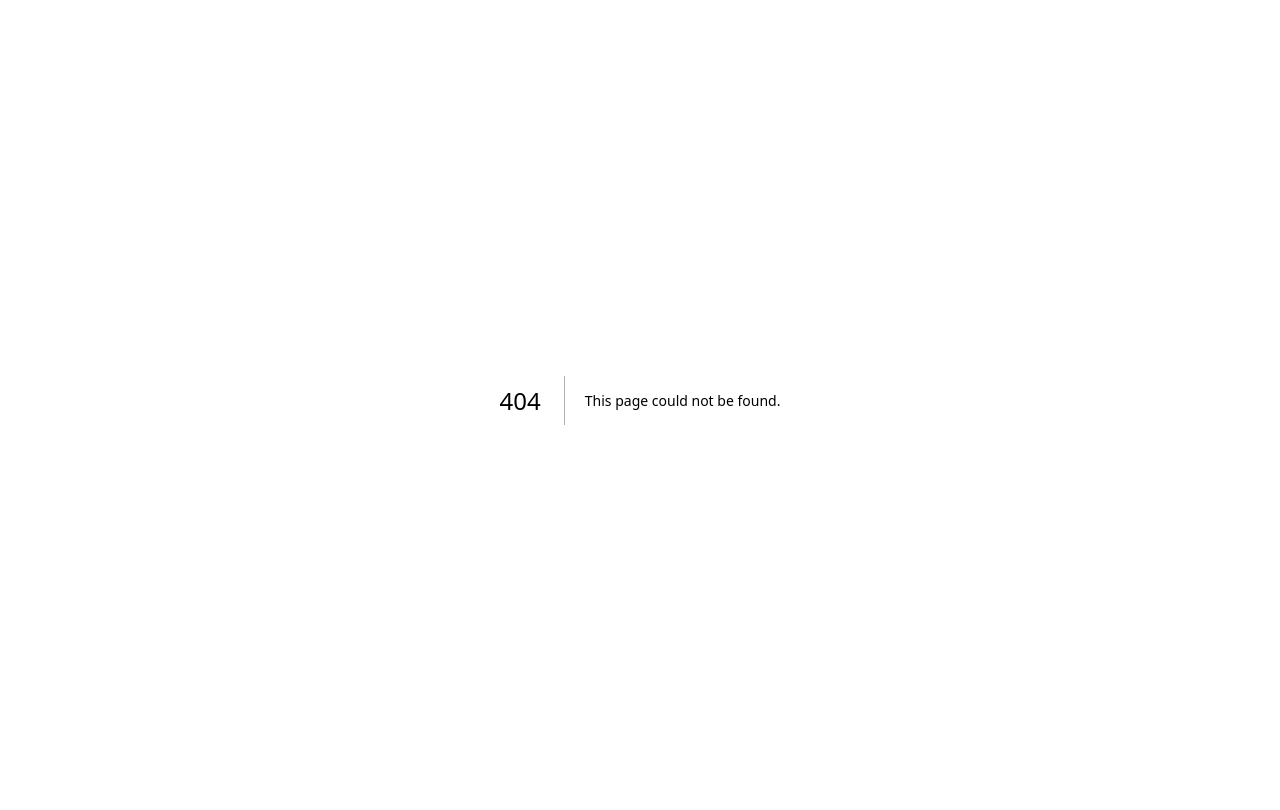
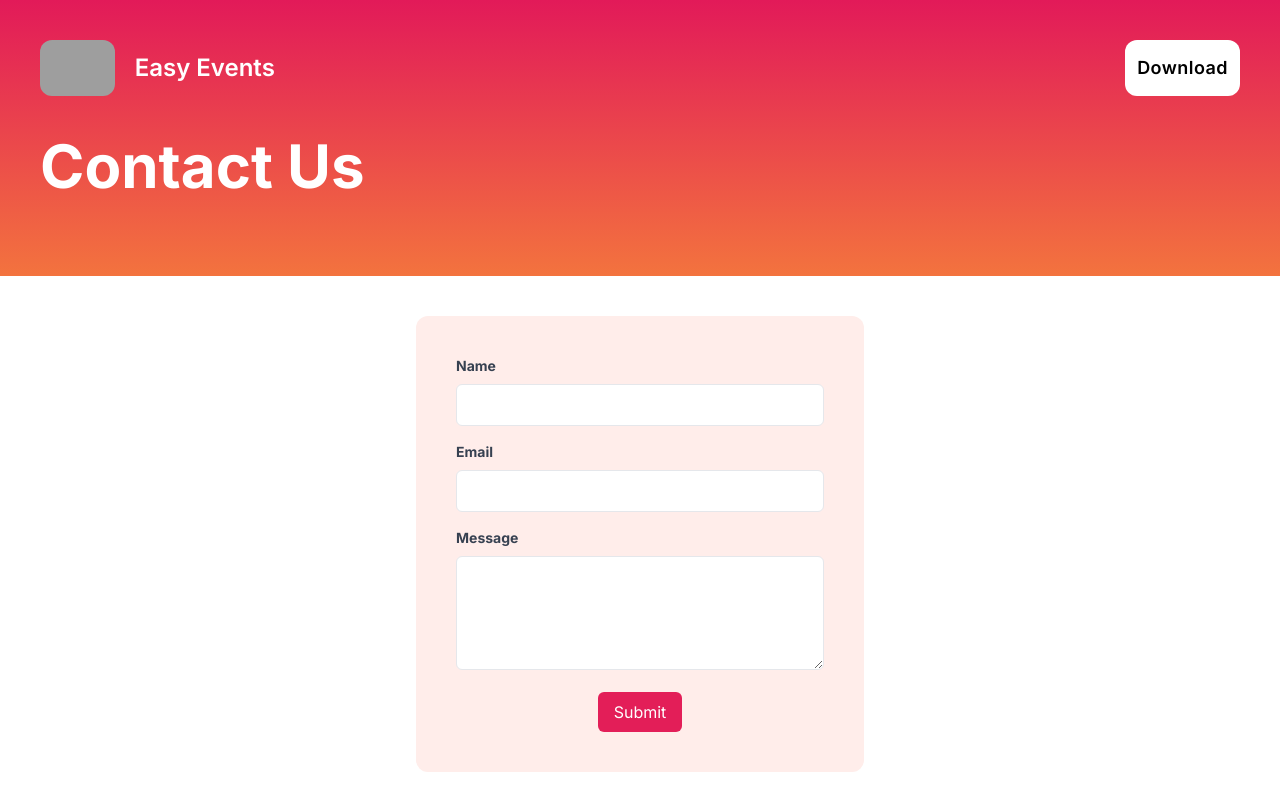
Before and after one commit to scenario7/easy-events, a Next.js app: page /contact in a window 1280 px wide. Before the commit this address had no page. Built offline with nearby package versions, Linux system fonts and the light colour scheme; grey boxes are pictures that could not be loaded.

Commit message:
fixed zoom issues and added rest of the pages

```diff
--- /dev/null
+++ b/src/app/blog/page.jsx
@@ -0,0 +1,58 @@
+import React from 'react'
+import Navbar from '../components/Navbar'
+import BlogCard from '../components/BlogCard'
+
+const BlogsPage = () => {
+
+
+    const blogs = [
+        {
+            image : 'https://t4.ftcdn.net/jpg/00/75/96/07/360_F_75960735_m5TDL2Uc90PQhZag5cSEOwSuRyKH5Glh.jpg',
+            date : '23rd January, 2024',
+            title : 'Birthday Parties 101',
+            content : 'In this edition of the Easy Events blog, we take you through the best way to organize a memorable birthday party for a loved one.'
+        },
+        {
+            image : 'https://t4.ftcdn.net/jpg/00/75/96/07/360_F_75960735_m5TDL2Uc90PQhZag5cSEOwSuRyKH5Glh.jpg',
+            date : '24th January, 2024',
+            title : 'Birthday Parties 101',
+            content : 'In this edition of the Easy Events blog, we take you through the best way to organize a memorable birthday party for a loved one.'
+        },
+        {
+            image : 'https://t4.ftcdn.net/jpg/00/75/96/07/360_F_75960735_m5TDL2Uc90PQhZag5cSEOwSuRyKH5Glh.jpg',
+            date : '25th January, 2024',
+            title : 'Birthday Parties 101',
+            content : 'In this edition of the Easy Events blog, we take you through the best way to organize a memorable birthday party for a loved one.'
+        },
+        {
+            image : 'https://t4.ftcdn.net/jpg/00/75/96/07/360_F_75960735_m5TDL2Uc90PQhZag5cSEOwSuRyKH5Glh.jpg',
+            date : '26th January, 2024',
+            title : 'Birthday Parties 101',
+            content : 'In this edition of the Easy Events blog, we take you through the best way to organize a memorable birthday party for a loved one.'
+        },
+        {
+            image : 'https://t4.ftcdn.net/jpg/00/75/96/07/360_F_75960735_m5TDL2Uc90PQhZag5cSEOwSuRyKH5Glh.jpg',
+            date : '23rd January, 2024',
+            title : 'Birthday Parties 101',
+            content : 'In this edition of the Easy Events blog, we take you through the best way to organize a memorable birthday party for a loved one.'
+        }
+    ]
+
+  return (
+    <div>
+        <div className='bg-gradient-to-b from-[#E21A59] to-[#F3733E] justify-start flex flex-col p-10 gap-10'>
+            <Navbar/>
+            <h1 className='text-white font-bold text-6xl pb-10'>The Easy Events Blog</h1>
+        </div>
+        <div className='grid grid-cols-3 gap-8 px-10 py-10'>
+            {blogs.map((blog) => {
+                return(
+                    <BlogCard props={blog} key={blog.date}/>
+                )
+            })}
+        </div>
+    </div>
+  )
+}
+
+export default BlogsPage
--- /dev/null
+++ b/src/app/components/BlogCard.jsx
@@ -0,0 +1,15 @@
+import React from 'react'
+import Image from 'next/image'
+
+const BlogCard = ({props}) => {
+  return (
+    <div className='bg-white rounded-xl shadow-lg p-8 flex flex-col'>
+        <img src={props.image} className='w-full h-44 object-cover rounded-xl pb-5'/>
+        <h1 className='font-semibold text-xl'>{props.title}</h1>
+        <h1 className='font-semibold text-lg text-stone-600'>{props.date}</h1>
+        <p>{props.content}</p>
+    </div>
+  )
+}
+
+export default BlogCard
--- /dev/null
+++ b/src/app/components/ContactForm.jsx
@@ -0,0 +1,83 @@
+// components/ContactForm.js
+"use client"
+import { useState } from 'react';
+
+const ContactForm = () => {
+  const [formData, setFormData] = useState({
+    name: '',
+    email: '',
+    message: '',
+  });
+
+  const handleChange = (e) => {
+    const { name, value } = e.target;
+    setFormData((prevData) => ({
+      ...prevData,
+      [name]: value,
+    }));
+  };
+
+  const handleSubmit = (e) => {
+    e.preventDefault();
+    // Handle form submission logic here
+    console.log('Form submitted:', formData);
+    // You can add your form submission logic or send data to an API here
+  };
+
+  return (
+    <form className="max-w-md mx-auto bg-[#FFEDEA] p-10 rounded-xl" onSubmit={handleSubmit}>
+      <div className="mb-4">
+        <label htmlFor="name" className="block text-gray-700 text-sm font-bold mb-2">
+          Name
+        </label>
+        <input
+          type="text"
+          id="name"
+          name="name"
+          value={formData.name}
+          onChange={handleChange}
+          className="w-full px-3 py-2 border rounded-md focus:outline-none focus:border-blue-500"
+          required
+        />
+      </div>
+      <div className="mb-4">
+        <label htmlFor="email" className="block text-gray-700 text-sm font-bold mb-2">
+          Email
+        </label>
+        <input
+          type="email"
+          id="email"
+          name="email"
+          value={formData.email}
+          onChange={handleChange}
+          className="w-full px-3 py-2 border rounded-md focus:outline-none focus:border-blue-500"
+          required
+        />
+      </div>
+      <div className="mb-4">
+        <label htmlFor="message" className="block text-gray-700 text-sm font-bold mb-2">
+          Message
+        </label>
+        <textarea
+          id="message"
+          name="message"
+          value={formData.message}
+          onChange={handleChange}
+          className="w-full px-3 py-2 border rounded-md focus:outline-none focus:border-blue-500"
+          rows="4"
+          required
+        ></textarea>
+      </div>
+      <div className="text-center">
+        <button
+          type="submit"
+          className="bg-[#E31E58] text-white px-4 py-2 rounded-md hover:bg-[#FFEDEA] focus:outline-none"
+        >
+          Submit
+        </button>
+      </div>
+    </form>
+  );
+};
+
+export default ContactForm;
--- a/src/app/components/Features.jsx
+++ b/src/app/components/Features.jsx
@@ -55,7 +55,7 @@ const Features = () => {
     <div className='flex w-full justify-between'>
         {features.map((feature) => {
             return(
-            <div className={`${feature.color} w-full flex flex-col items-center p-20 gap-10`} key={feature.title}>
+            <div className={`${feature.color} w-full flex flex-col items-center py-20 gap-10`} key={feature.title}>
                 <svg className={`h-16 ${feature.color==='bg-[#ffffff]' ? 'text-black' : 'text-white'}`} dangerouslySetInnerHTML={{ __html: feature.logo }} />
                 <h1 className={`font-semibold text-2xl ${feature.color === 'bg-[#ffffff]' ? 'text-black' : 'text-white'}`}>{feature.title}</h1>
             </div>
--- a/src/app/components/HeroSection.jsx
+++ b/src/app/components/HeroSection.jsx
@@ -9,9 +9,9 @@ const HeroSection = () => {
 
 
   return (
-    <div className='bg-gradient-to-b from-[#E21A59] to-[#F3733E] justify-start flex flex-col'>
+    <div className='bg-gradient-to-b from-[#E21A59] to-[#F3733E] justify-start flex flex-col px-10 pt-10'>
         <Navbar/>
-        <div className='px-48 flex flex-col md:flex-row lg:flex-row h-full gap-10 pt-20 items-center'>
+        <div className='flex flex-col md:flex-row lg:flex-row h-full gap-10 pt-20 items-center'>
             <h1 className='text-white font-bold text-6xl'>Your VIP pass to unforgettable moments.</h1>
             <Image src={PhoneMockup} className=' h-[700px] object-cover'/>
             <div className='gap-10 flex flex-col'>
--- a/src/app/components/Navbar.jsx
+++ b/src/app/components/Navbar.jsx
@@ -3,8 +3,8 @@ import Image from 'next/image'
 
 const Navbar = () => {
   return (
-    <div className='flex justify-between p-10'>
-        <a href="" className='flex items-center gap-5 text-white font-semibold text-2xl'>
+    <div className='flex justify-between'>
+        <a href="/" className='flex items-center gap-5 text-white font-semibold text-2xl'>
           <img src="https://play-lh.googleusercontent.com/c3yZ05kZ0ArQZ59j-4K64TeXRcTln3f1jKVGqeZZVOuOmr6weGJ16xFcZv78YFPmZbgt=w480-h960" alt="" className='h-14 rounded-xl'/>
           <h1>Easy Events</h1>
         </a>
--- a/src/app/components/Testimonials.jsx
+++ b/src/app/components/Testimonials.jsx
@@ -27,7 +27,7 @@ const Testimonials = () => {
   return (
     <div className='p-10'>
         <h1 className='font-semibold text-3xl pb-10'>What our users have to say</h1>
-        <div className='flex w-full justify-between gap-20 px-72'>
+        <div className='flex w-full justify-between gap-20 px-10'>
             {testimonials.map((testimonial) => {
                 return(
                     <div className='flex flex-col items-center text-center bg-white rounded-xl p-10 shadow-lg gap-5' key={testimonial.name}>
--- /dev/null
+++ b/src/app/contact/page.jsx
@@ -0,0 +1,19 @@
+import React from 'react'
+import Navbar from '../components/Navbar'
+import ContactForm from '../components/ContactForm'
+
+const ContactPage = () => {
+  return (
+    <div>
+        <div className='bg-gradient-to-b from-[#E21A59] to-[#F3733E] justify-start flex flex-col p-10 gap-10'>
+            <Navbar/>
+            <h1 className='text-white font-bold text-6xl pb-10'>Contact Us</h1>
+        </div>
+        <div className='py-10'>
+            <ContactForm/>
+        </div>
+    </div>
+  )
+}
+
+export default ContactPage
```
